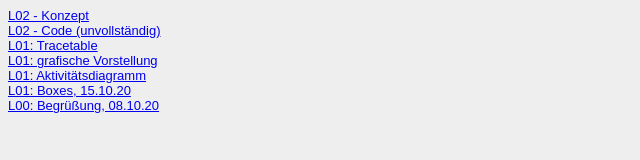
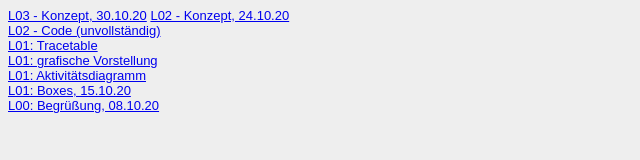
Before and after one commit to Michele-Chantal/EIA2-WiSe20-21, a plain HTML site: page Steckbrief/steckbrief.htm in a window 1280 px wide. Shown: the whole page, without its empty margins (0-640 px from the left). Drawn offline with Linux system fonts and the light colour scheme.

Commit message:
Update steckbrief.htm

```diff
--- a/Steckbrief/steckbrief.htm
+++ b/Steckbrief/steckbrief.htm
@@ -15,7 +15,8 @@ body {
 </head>
 
 <body>
-	<a href="https://michele-chantal.github.io/EIA2-WiSe20-21/Aufgabe2/L02-Konzept.pdf" target="_blank">L02 - Konzept</a><br>
+	<a href="https://michele-chantal.github.io/EIA2-WiSe20-21/Aufgabe3/L03_Konzept.pdf" target="_blank">L03 - Konzept, 30.10.20</a>
+	<a href="https://michele-chantal.github.io/EIA2-WiSe20-21/Aufgabe2/L02-Konzept.pdf" target="_blank">L02 - Konzept, 24.10.20</a><br>
 	<a href="https://michele-chantal.github.io/EIA2-WiSe20-21/Aufgabe2/Aufgabe2.html" target="_blank">L02 - Code (unvollständig)</a><br>
 	<a href="https://michele-chantal.github.io/EIA2-WiSe20-21/Aufgabe1/Tracetable.jpg" target="_blank">L01: Tracetable</a><br>
 	<a href="https://michele-chantal.github.io/EIA2-WiSe20-21/Aufgabe1/grafische%20Vorstellung.jpg" target="_blank">L01: grafische Vorstellung</a><br>
```
